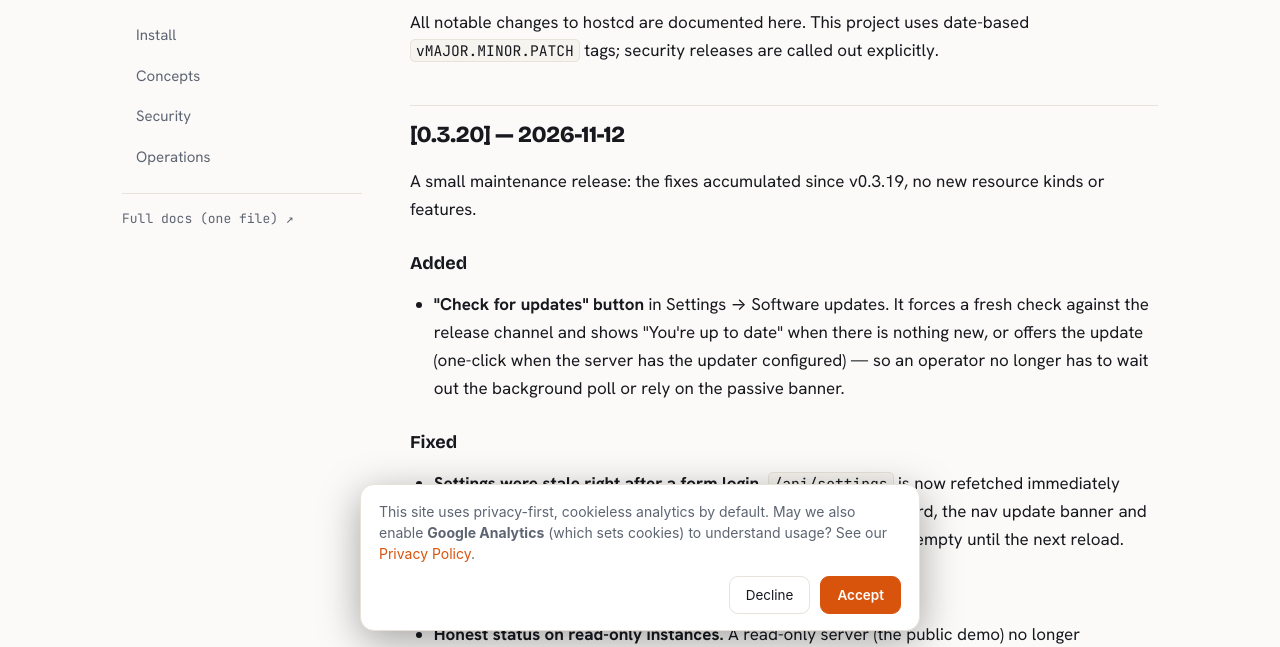
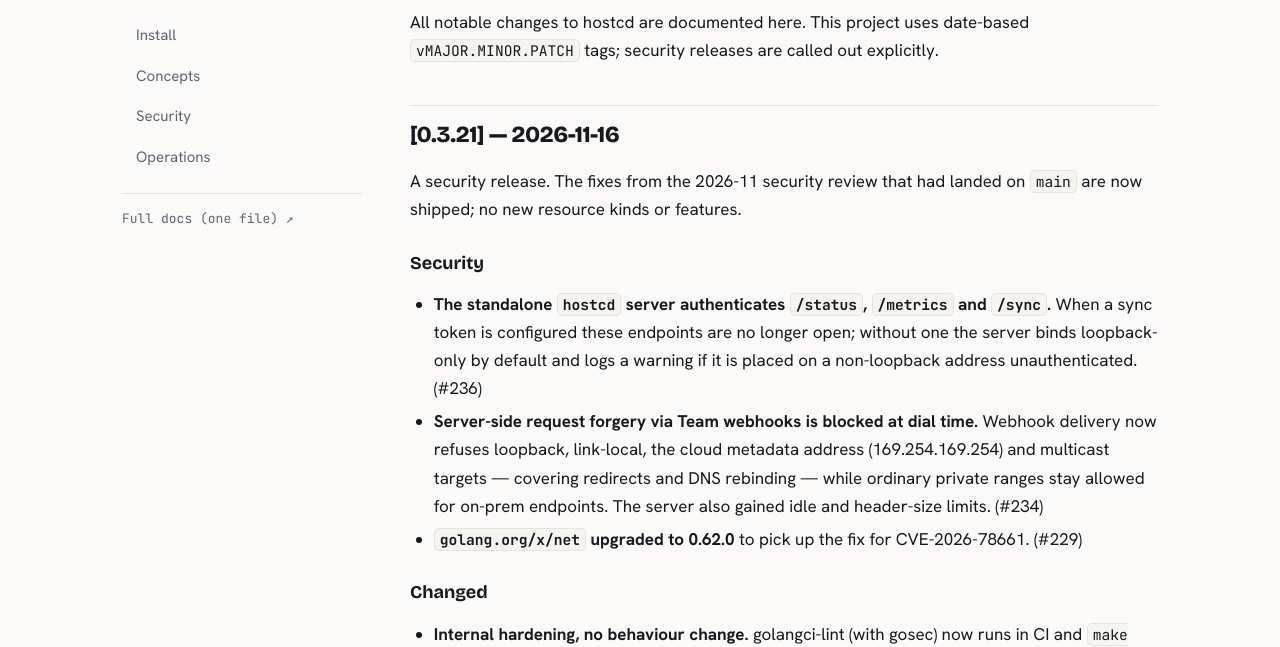
Before and after one commit to Inblade/hostcd-dist, a plain HTML site: page docs/changelog/index.html in a window 1280 px wide. Shown: the part 153-800 px from the top of the page. Drawn offline with Linux system fonts and the light colour scheme.

Commit message:
docs: sync hostcd.dev for v0.3.21 (#57)
* docs: sync hostcd.dev for v0.3.21

* docs: restore consent.js dropped by the release docs-sync

---------

Co-authored-by: hostcd-release <release@hostcd.dev>
Co-authored-by: Danylo <dkocheto@gmail.com>

```diff
--- a/docs/changelog/index.html
+++ b/docs/changelog/index.html
@@ -13,7 +13,6 @@
      Replace e77be28dc0594881be0722db362acecd with the token from the Cloudflare dashboard
      (Analytics & Logs → Web Analytics). Until then this loads nothing useful but is harmless. -->
 <script defer src="https://static.cloudflareinsights.com/beacon.min.js" data-cf-beacon='{"token": "e77be28dc0594881be0722db362acecd"}'></script>
-<script defer src="/assets/consent.js"></script>
 </head>
 <body>
 <header class="topbar">
@@ -34,6 +33,31 @@
 <h1 id="changelog">Changelog</h1>
 <p>All notable changes to hostcd are documented here. This project uses date-based
 <code>vMAJOR.MINOR.PATCH</code> tags; security releases are called out explicitly.</p>
+<h2 id="0321--2026-11-16">[0.3.21] — 2026-11-16</h2>
+<p>A security release. The fixes from the 2026-11 security review that had landed on
+<code>main</code> are now shipped; no new resource kinds or features.</p>
+<h3 id="security">Security</h3>
+<ul>
+<li><strong>The standalone <code>hostcd</code> server authenticates <code>/status</code>, <code>/metrics</code> and
+<code>/sync</code>.</strong> When a sync token is configured these endpoints are no longer open;
+without one the server binds loopback-only by default and logs a warning if it
+is placed on a non-loopback address unauthenticated. (#236)</li>
+<li><strong>Server-side request forgery via Team webhooks is blocked at dial time.</strong>
+Webhook delivery now refuses loopback, link-local, the cloud metadata address
+(169.254.169.254) and multicast targets — covering redirects and DNS rebinding —
+while ordinary private ranges stay allowed for on-prem endpoints. The server
+also gained idle and header-size limits. (#234)</li>
+<li><strong><code>golang.org/x/net</code> upgraded to 0.62.0</strong> to pick up the fix for
+CVE-2026-78661. (#229)</li>
+</ul>
+<h3 id="changed">Changed</h3>
+<ul>
+<li><strong>Internal hardening, no behaviour change.</strong> golangci-lint (with gosec) now runs
+in CI and <code>make lint</code>; a scheduled gitleaks / trivy / govulncheck scan runs every
+two days and on each release tag; the port-forward proxy moved off the deprecated
+<code>Director</code> API; and the largest server files were split for maintainability.
+(#219, #221, #223, #225, #227, #231, #232)</li>
+</ul>
 <h2 id="0320--2026-11-12">[0.3.20] — 2026-11-12</h2>
 <p>A small maintenance release: the fixes accumulated since v0.3.19, no new resource
 kinds or features.</p>
@@ -52,7 +76,7 @@ refetched immediately after login (as it already was on a page reload), so the
 license card, the nav update banner and the installed-version row render
 correctly instead of appearing empty until the next reload.</li>
 </ul>
-<h3 id="changed">Changed</h3>
+<h3 id="changed-1">Changed</h3>
 <ul>
 <li><strong>Honest status on read-only instances.</strong> A read-only server (the public demo)
 no longer advertises Team-trial write permissions it cannot exercise: the
@@ -93,7 +117,7 @@ Ubuntu/Debian and RHEL/Rocky; pair it with a CUDA <code>apt_repository</code> /
 is down, so a crashlooping unit is not reported healthy. See
 <code>examples/repo/groups/gpu/nvidia.yaml</code>.</li>
 </ul>
-<h3 id="changed-1">Changed</h3>
+<h3 id="changed-2">Changed</h3>
 <ul>
 <li>The public site now stays in lockstep with releases automatically: the
 <code>hostcd.dev</code> changelog page is generated from this file and the pinned install
@@ -112,7 +136,7 @@ the read-only banner: <code>-read-only-note</code> sets the reset-cadence senten
 <code>-read-only-link</code> renders a &quot;Learn more →&quot; link. This is what powers the public
 anonymous demo.</li>
 </ul>
-<h3 id="security">Security</h3>
+<h3 id="security-1">Security</h3>
 <ul>
 <li><strong>Toolchain bumped to Go 1.26.11</strong> — picks up the <code>net/http</code> fix for
 GO-2026-6859.</li>
@@ -153,7 +177,7 @@ host's previous token immediately, so the agent is briefly offline until it is
 reconfigured with the new token.</li>
 </ul>
 <h2 id="0316--2026-11-09--reliability--ha-hardening">[0.3.16] — 2026-11-09 — reliability &amp; HA hardening</h2>
-<h3 id="security-1">Security</h3>
+<h3 id="security-2">Security</h3>
 <ul>
 <li><strong>Fixed a reload-path panic (DoS):</strong> a config reload that produced a nil
 result set could panic the server; reload is now nil-safe.</li>
@@ -198,7 +222,7 @@ when its DSN is missing, adds an embedded-key SSO end-to-end check, and the
 RUSTSEC-2024-0429 glib ignore self-expires once glib reaches ≥ 0.20.</li>
 </ul>
 <h2 id="0315--2026-11-08--security-release">[0.3.15] — 2026-11-08 — security release</h2>
-<h3 id="security-2">Security</h3>
+<h3 id="security-3">Security</h3>
 <ul>
 <li><strong>High:</strong> fixed an app-destination <strong>label-scope bypass</strong> — a per-host agent
 token could read another scope's secret-bearing manifest by reporting crafted
@@ -223,11 +247,11 @@ package/service/user/group names.</li>
 release notes.</li>
 </ul>
 <h2 id="0314--2026-11-07">[0.3.14] — 2026-11-07</h2>
-<h3 id="security-3">Security</h3>
+<h3 id="security-4">Security</h3>
 <ul>
 <li>Bumped <code>golang.org/x/oauth2</code> to v0.27.0 (CVE-2025-22868).</li>
 </ul>
-<h3 id="changed-2">Changed</h3>
+<h3 id="changed-3">Changed</h3>
 <ul>
 <li>Licensing docs reconciled to monthly pricing and the honest source-availability
 status; added CI docs-consistency and site-consistency guards.</li>
```
Also changed, not shown: docs/guide/concepts.html (+0 -1 lines), docs/guide/install.html (+0 -1 lines), docs/guide/operations.html (+0 -1 lines), docs/guide/overview.html (+0 -1 lines), docs/guide/security.html (+0 -1 lines), docs/index.html (+1 -1 lines), 2 other files.
